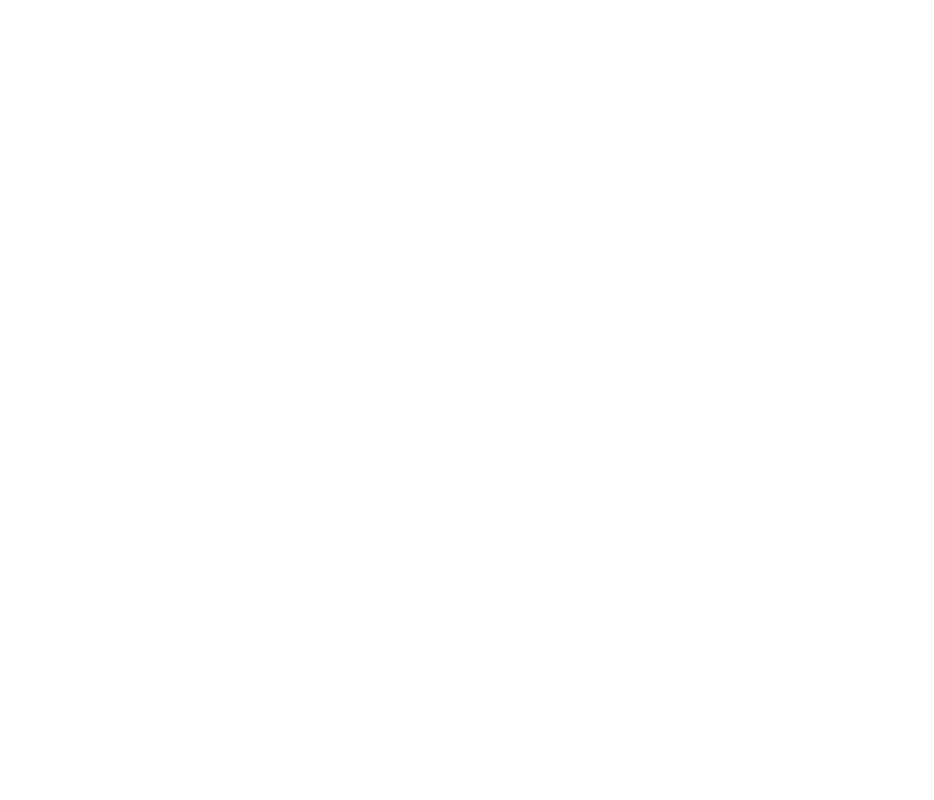
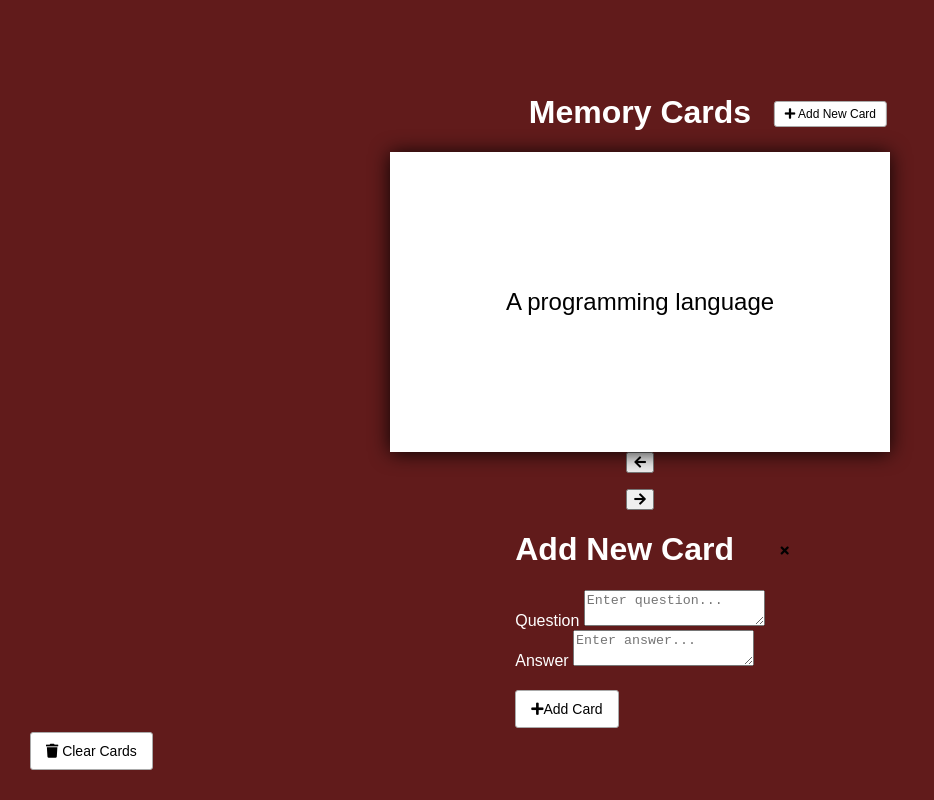
Before and after one commit to alext1112/memory-cards, a plain HTML site: page index.html in a window 1280 px wide. Shown: the whole page, without its empty margins (0-934 px from the left). Drawn offline with Linux system fonts and the light colour scheme; a web font is replaced by a local one.

Commit message:
added basic card styling

```diff
--- a/index.html
+++ b/index.html
@@ -3,12 +3,82 @@
 <head>
   <meta charset="UTF-8">
   <meta name="viewport" content="width=device-width, initial-scale=1.0">
+  <link rel="stylesheet" href="https://cdnjs.cloudflare.com/ajax/libs/font-awesome/5.13.0/css/all.min.css" integrity="sha256-h20CPZ0QyXlBuAw7A+KluUYx/3pK+c7lYEpqLTlxjYQ=" crossorigin="anonymous" />
   <link rel="stylesheet" href="style.css">
   <title>Memory Cards</title>
 </head>
 <body>
+  <button id="clear" class="clear btn">
+    <i class="fas fa-trash"></i> Clear Cards
+  </button>
 
+  <h1>Memory Cards
+    <button id="show" class="btn btn-small">
+      <i class="fas fa-plus"></i> Add New Card
+    </button>
+  </h1>
+  <div id="cards-container" class="cards">
+    <div class="card active">
+      <div class="inner-card">
+        <div class="inner-card-front">
+          <p>
+            What is JavaScript?
+          </p>
+        </div>
+        <div class="inner-card-back">
+          <p>
+            A programming language
+          </p>
+        </div>
+      </div>
+    </div>
+    <div class="card">
+      <div class="inner-card">
+        <div class="inner-card-front">
+          <p>
+            What is JavaScript?
+          </p>
+        </div>
+        <div class="inner-card-back">
+          <p>
+            A programming language
+          </p>
+        </div>
+      </div>
+    </div>
+  </div>
+  <div class="navigation">
+    <button id="prev" class="nav-button">
+      <i class="fas fa-arrow-left"></i>
+    </button>
 
+    <p id="current"></p>
+
+    <button id="prev" class="nav-button">
+      <i class="fas fa-arrow-right"></i>
+    </button>
+  </div>
+
+  <div id="add-container" class="add-container">
+    <h1>Add New Card
+      <button id="hide" class="btn btn-small btn-ghost">
+        <i class="fas fa-times"></i>
+      </button>
+    </h1>
+
+    <div class="form-group">
+      <label for="question">Question</label>
+      <textarea id="question" placeholder="Enter question..."></textarea>
+    </div>
+    <div class="form-group">
+      <label for="answer">Answer</label>
+      <textarea id="answer" placeholder="Enter answer..."></textarea>
+    </div>
+
+    <button id="add-card" class="btn">
+      <i class="fas fa-plus"></i>Add Card
+    </button>
+  </div>
 
 
 
--- a/style.css
+++ b/style.css
@@ -0,0 +1,101 @@
+@import url('https://fonts.googleapis.com/css?family=Chivo&display=swap');
+
+* {
+  box-sizing: border-box;
+}
+
+body {
+  font-family: 'Chivo', sans-serif;
+  background: rgb(97, 27, 27);
+  color: white;
+  display: flex;
+  flex-direction: column;
+  align-items: center;
+  justify-content: center;
+  height: 100vh;
+  margin: 0;
+  overflow: hidden;
+}
+
+h1 {
+  position: relative;
+}
+
+h1 button {
+  position: absolute;
+  right: 0;
+  transform: translate(120%, -50%);
+  z-index: 2;
+}
+
+.btn {
+  background-color: white;
+  border: 1px solid #aaa;
+  border-radius: 3px;
+  cursor: pointer;
+  font-size: 14px;
+  margin-top: 20px;
+  padding: 10px 15px;
+}
+
+.btn-small {
+  font-size: 12px;
+  padding: 5px 10px;
+}
+
+.btn-ghost {
+  border: 0;
+  background-color: transparent;
+}
+
+.clear {
+  position: absolute;
+  bottom: 30px;
+  left: 30px;
+}
+
+.cards {
+  perspective: 1000px;
+  position: relative;
+  height: 300px;
+  width: 500px;
+  max-width: 100%;
+}
+
+.card {
+  position: absolute;
+  opacity: 0;
+  font-size: 1.5em;
+  top: 0;
+  left: 0;
+  height: 100%;
+  width: 100%;
+  color: black;
+}
+
+.card.active {
+  opacity: 1;
+  cursor: pointer;
+  z-index: 10;
+}
+
+.inner-card {
+  box-shadow: 0 1px 20px rgba(0, 0, 0, 0.9);
+  border-radius: 4px;
+  height: 100%;
+  width: 100%;
+  position: relative;
+}
+
+.inner-card-front,
+.inner-card-back {
+  position: absolute;
+  top: 0;
+  left: 0;
+  display: flex;
+  align-items: center;
+  justify-content: center;
+  height: 100%;
+  width: 100%;
+  background: white;
+}
```
